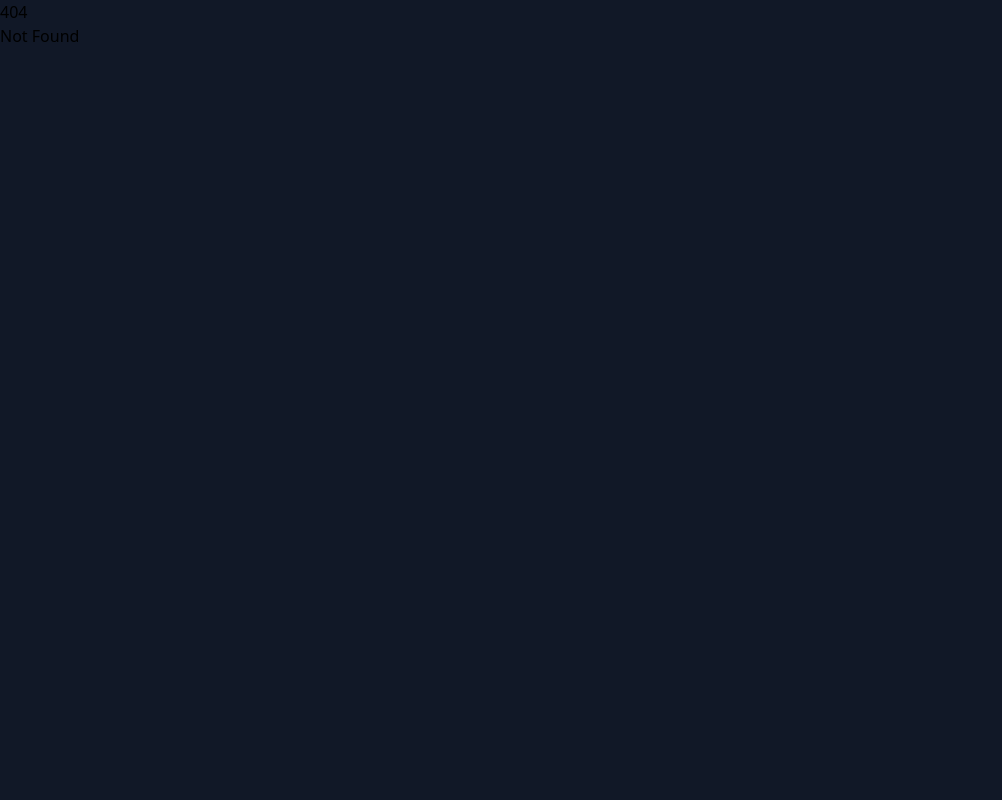
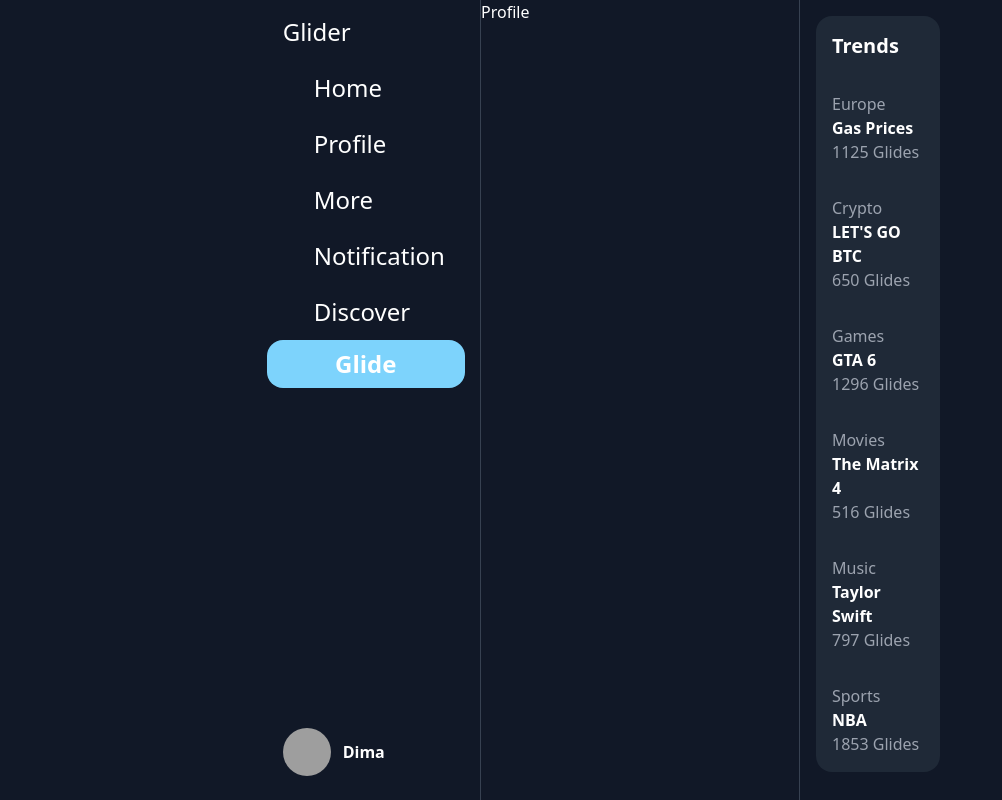
Before and after one commit to festeh/svelte_list_app, a SvelteKit app: page /profile in a window 1280 px wide. Before the commit this address had no page. Shown: the whole page, without its empty margins (0-1002 px from the left). Built offline with nearby package versions, Linux system fonts and the light colour scheme; grey boxes are pictures that could not be loaded; some icons are missing.

Commit message:
shared layout

```diff
--- a/src/components/SidebarNav.svelte
+++ b/src/components/SidebarNav.svelte
@@ -13,7 +13,7 @@
 			icon: TiHomeOutline
 		},
 		{
-			href: "/",
+			href: "/profile",
 			text: "Profile",
 			icon: TiGroupOutline
 		},
--- a/src/routes/+layout.svelte
+++ b/src/routes/+layout.svelte
@@ -1,3 +1,17 @@
-<script>import "../app.css";</script>
+<script>
+	import "../app.css";
+	import Sidebar from "../components/Sidebar.svelte";
+	import Trends from "../components/Trends.svelte";
+</script>
 
-<slot />
+<div class="flex-it flex-row text-white w-full h-full justify-center">
+	<div class="flex w-2/12">
+		<Sidebar />
+	</div>
+	<div class="w-3/12 border-x border-gray-700">
+		<slot />
+	</div>
+	<div class="w-2/12">
+		<Trends />
+	</div>
+</div>
--- a/src/routes/+page.svelte
+++ b/src/routes/+page.svelte
@@ -1,17 +1,5 @@
 <script>
 	import Home from "../components/Home.svelte";
-	import Sidebar from "../components/Sidebar.svelte";
-	import Trends from "../components/Trends.svelte";
 </script>
 
-<div class="flex-it flex-row text-white w-full h-full justify-center">
-	<div class="flex w-2/12">
-		<Sidebar />
-	</div>
-	<div class="w-3/12 border-x border-gray-700">
-		<Home />
-	</div>
-	<div class="w-2/12">
-		<Trends />
-	</div>
-</div>
+<Home />
--- /dev/null
+++ b/src/routes/profile/+page.svelte
@@ -0,0 +1,3 @@
+<div>
+Profile
+</div>
```
